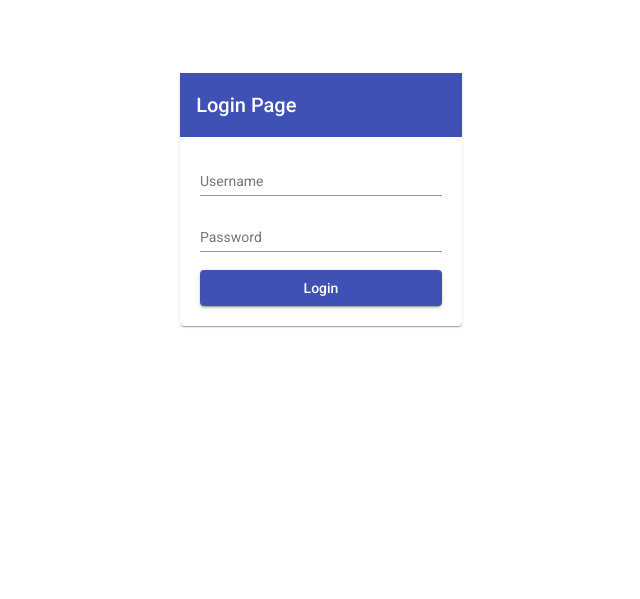
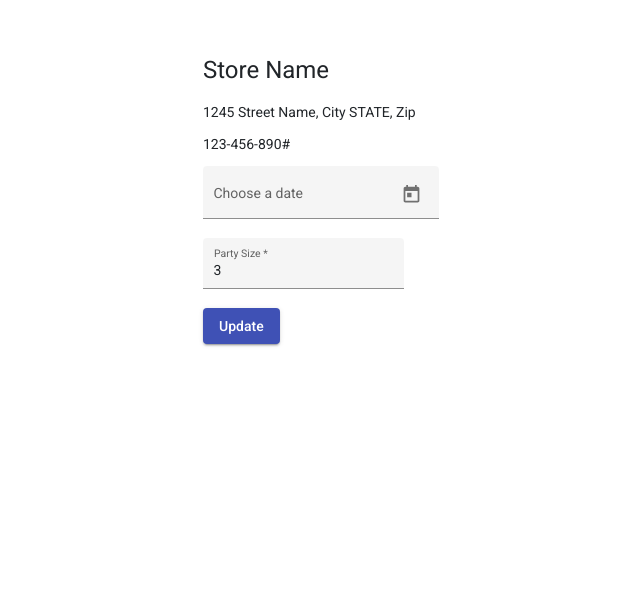
Before and after one commit to Team-Irie/Revature-Project-2-Frontend, an Angular app in the folder restaurant-reservation-system/: page /login in a window 1280 px wide. Shown: the part 201-800 px from the top of the page, without its empty margins (319-959 px from the left). Built offline with nearby package versions, Linux system fonts and the light colour scheme.

Commit message:
update-reservation-page

```diff
--- a/restaurant-reservation-system/src/app/app.component.html
+++ b/restaurant-reservation-system/src/app/app.component.html
@@ -1,3 +1,2 @@
-<router-outlet></router-outlet>
-
-<app-navbar></app-navbar>
+<app-update-reservation-page>
+</app-update-reservation-page>
--- /dev/null
+++ b/restaurant-reservation-system/src/app/components/update-reservation-page/update-reservation-page.component.css
@@ -0,0 +1,9 @@
+.example-form {
+    min-width: 150px;
+    max-width: 500px;
+    width: 100%;
+  }
+
+  .example-full-width {
+    width: 100%;
+  }
--- /dev/null
+++ b/restaurant-reservation-system/src/app/components/update-reservation-page/update-reservation-page.component.html
@@ -0,0 +1,34 @@
+<div fxLayoutAlign="center center" fxFlexFill class="main-div">
+    <form #updateReservationForm="ngForm" (ngSubmit)="updateReservation(updateReservationForm.value)">
+        <h1>
+            <p>{{testReservation.storeName}}</p>
+        </h1>
+        <div>
+            <p>{{testReservation.storeAddress}}</p>
+        </div>
+        <div>
+            <p>{{testReservation.storePhone}}</p>
+        </div>
+        <div>
+            <mat-form-field appearance="fill">
+                <mat-label>Choose a date</mat-label>
+                <input matInput [min]="minDate" [max]="maxDate" [matDatepicker]="picker">
+                <mat-datepicker-toggle matSuffix [for]="picker"></mat-datepicker-toggle>
+                <mat-datepicker #picker></mat-datepicker>
+            </mat-form-field>
+        </div>
+        <div>
+            <mat-form-field appearance="fill">
+                <mat-label>Party Size</mat-label>
+                <input type="number" matInput [formControl]="partySizeFormControl" [errorStateMatcher]="matcher" [ngModel]="testReservation.partySize">
+                <mat-error *ngIf="partySizeFormControl.hasError('number') && !partySizeFormControl.hasError('required')">
+                  Please enter a party size
+                </mat-error>
+                <mat-error *ngIf="partySizeFormControl.hasError('required')">
+                  <strong>required</strong>
+                </mat-error>
+              </mat-form-field>
+        </div>
+        <button mat-raised-button color="primary" type="submit">Update</button>
+    </form>
+</div>
--- /dev/null
+++ b/restaurant-reservation-system/src/app/components/update-reservation-page/update-reservation-page.component.ts
@@ -0,0 +1,80 @@
+import { Component, OnInit } from '@angular/core';
+import {FormControl, FormGroupDirective, NgForm, Validators} from '@angular/forms';
+import {ErrorStateMatcher} from '@angular/material/core';
+import { IReservation } from 'src/app/Interfaces/IReservation';
+
+export class MyErrorStateMatcher implements ErrorStateMatcher {
+  isErrorState(control: FormControl | null, form: FormGroupDirective | NgForm | null): boolean {
+    const isSubmitted = form && form.submitted;
+    return !!(control && control.invalid && (control.dirty || control.touched || isSubmitted));
+  }
+}
+@Component({
+  selector: 'app-update-reservation-page',
+  templateUrl: './update-reservation-page.component.html',
+  styleUrls: ['./update-reservation-page.component.css']
+})
+export class UpdateReservationPageComponent implements OnInit {
+
+  testReservation:IReservation = {
+    userId: 0,
+    partySize: 3,
+    requestedDate: 0,
+    storeName: "Store Name",
+    storeAddress: "1245 Street Name, City STATE, Zip",
+    storePhone: "123-456-890#"
+  }
+
+  partySize: number = 0;
+  reservationDate: Date = new Date();
+
+  updateReservation(data:any):void{
+    console.log("updateUser Called");
+    if(!this.confirmUpdate()){
+      return;
+    }
+
+    console.log(data);
+
+    const reservation = {
+      partySize: this.partySize,
+      reservationDate: this.reservationDate
+    }
+
+    //console.log(user);
+
+    //this.sendUpdatedUser.emit(user);
+    //reload page
+    alert("Your Reservation has been updated successfuly");
+  }
+
+  confirmUpdate(): boolean{
+     if(window.confirm("Confirm Changes?")){
+       return true;
+     } else {
+       return false;
+     }
+   }
+
+  partySizeFormControl = new FormControl ('', [Validators.required, Validators.min(1)]);
+
+  matcher = new MyErrorStateMatcher();
+
+  minDate: Date;
+  maxDate: Date;
+
+  constructor() {
+    const today = new Date();
+    const month = today.getMonth();
+    const year = today.getFullYear();
+    const day = today.getDate();
+
+    this.minDate = today;
+    // current date + number of days after to indicate valid range
+    this.maxDate = new Date(year, month, day + 14);
+   }
+
+  ngOnInit(): void {
+  }
+
+}
```
Also changed, not shown: restaurant-reservation-system/src/app/app.module.ts (+7 -1 lines), 1 other file (tests, documents, lock files or other folders).
